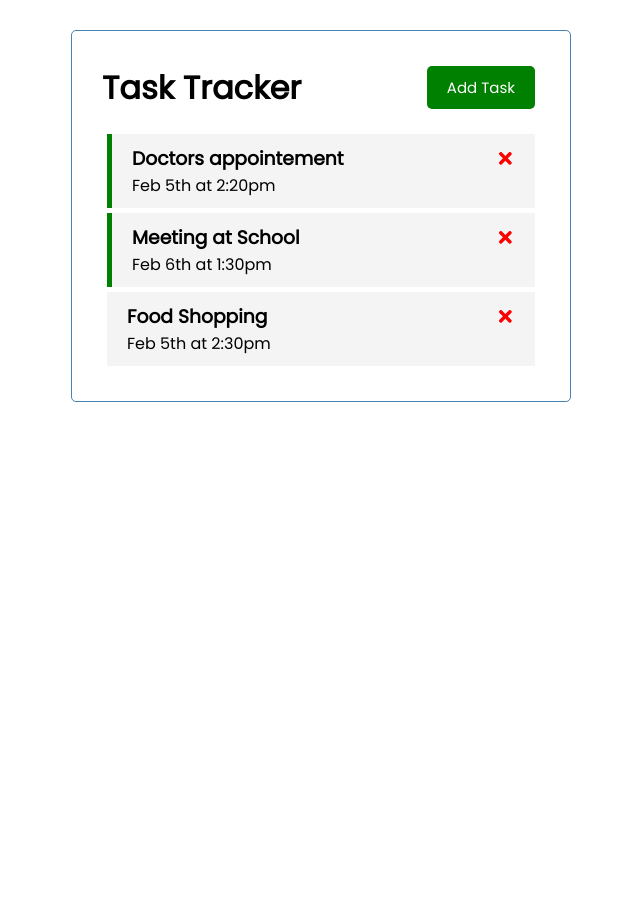
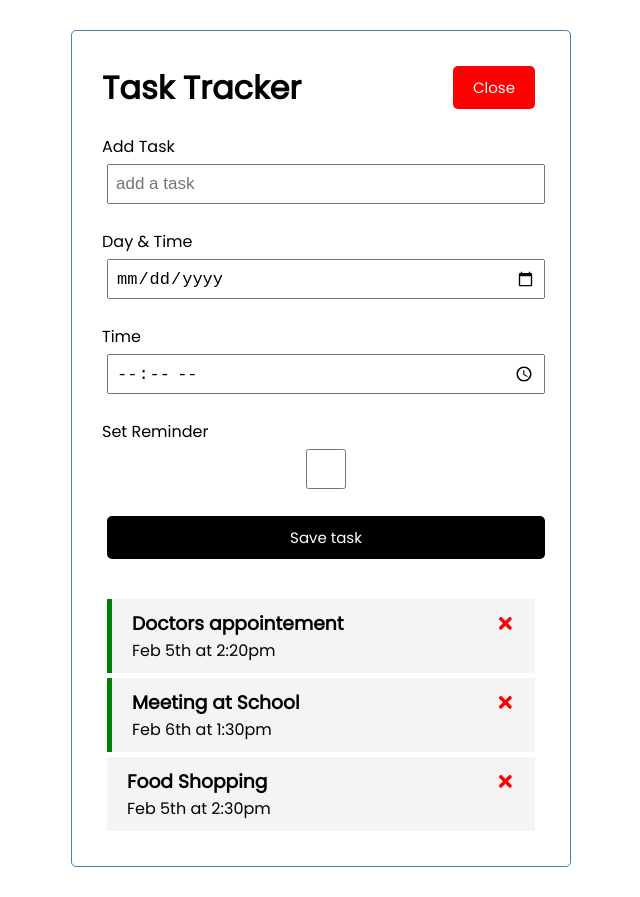
Before and after one commit to Oluwaseun4244/Track-Your-Tasks, a React (Create React App) app: page / in a window 1280 px wide. Shown: the whole page, without its empty margins (319-959 px from the left). Before the commit the page ends 800 px from the top, so only its background shows below. Built offline with nearby package versions, Linux system fonts and the light colour scheme.

Commit message:
fixing little issues

```diff
--- a/package.json
+++ b/package.json
@@ -1,6 +1,7 @@
 {
   "name": "task",
   "version": "0.1.0",
+  "homepage": "https://oluwaseun4244.github.io/Track-Your-Tasks",
   "private": true,
   "dependencies": {
     "@testing-library/jest-dom": "^5.14.1",
@@ -16,7 +17,9 @@
     "start": "react-scripts start",
     "build": "react-scripts build",
     "test": "react-scripts test",
-    "eject": "react-scripts eject"
+    "eject": "react-scripts eject",
+    "predeploy": "npm run build",
+    "deploy": "gh-pages -d build"
   },
   "eslintConfig": {
     "extends": [
--- a/src/App.js
+++ b/src/App.js
@@ -4,7 +4,7 @@ import Tasks from "./components/Tasks";
 import Addtask from "./components/Addtask";
 
 function App() {
-  const  [showAddTask, setshowAddTask] = useState(false)
+  const  [showAddTask, setshowAddTask] = useState(true)
   const [tasks, setTask] = useState(
     [
       {
--- a/src/components/Addtask.jsx
+++ b/src/components/Addtask.jsx
@@ -2,6 +2,7 @@ import { useState } from "react"
 
 const Addtask = ({ onAdd }) => {
    const [text, setText] = useState('')
+   const [time, setTime] = useState('')
    const [day, setDay] = useState('')
    const [reminder, setReminder] = useState(false)
 
@@ -11,7 +12,7 @@ const Addtask = ({ onAdd }) => {
          alert("kindly add text")
          return
       }
-      onAdd({ text, day, reminder })
+      onAdd({ text, day, reminder, time })
 
       setText('')
       setDay('')
@@ -25,7 +26,11 @@ const Addtask = ({ onAdd }) => {
          </div>
          <div className="form-control">
             <label>Day & Time</label>
-            <input type="time" placeholder="add it here" value={day} onChange={(ev) => setDay(ev.target.value)} />
+            <input type="date"  value={day} onChange={(ev) => setDay(ev.target.value)} />
+         </div>
+         <div className="form-control">
+            <label>Time</label>
+            <input type="time"  value={time} onChange={(ev) => setTime(ev.target.value)} />
          </div>
          <div className="form-control">
             <label>Set Reminder</label>
```
Also changed, not shown: 1 other file (tests, documents, lock files or other folders).
